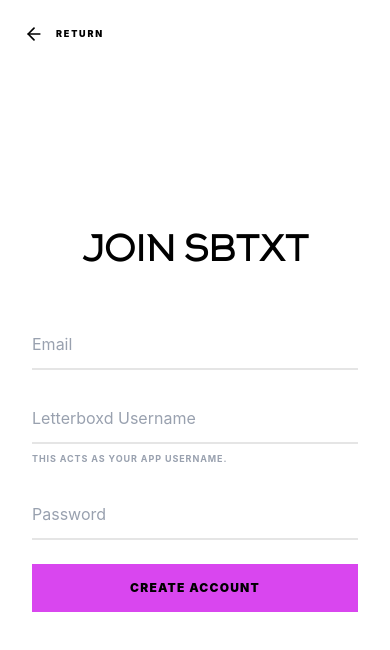
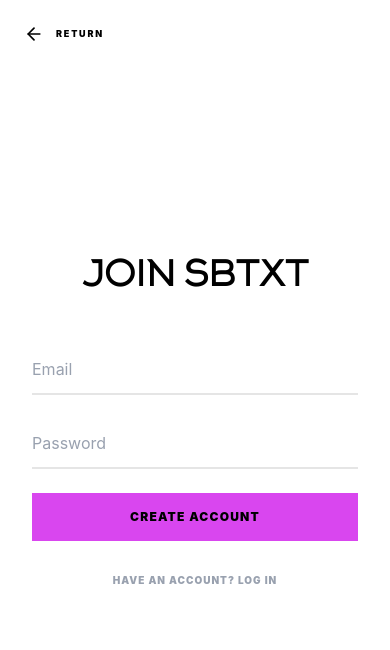
Before and after one commit to mwahaj36/sbtxt, a Next.js app in the folder frontend/: page /auth in a window 390 px wide. Both pictures are taken after a click on the button "NEED AN ACCOUNT? SIGN UP". Shown: the top 650 px of the page. Built offline with nearby package versions, Linux system fonts and the light colour scheme; no server answers.

Commit message:
fix(auth): remove redundant username field and add mobile toggle back to login

```diff
--- a/frontend/src/app/auth/page.js
+++ b/frontend/src/app/auth/page.js
@@ -50,7 +50,12 @@
             const endpoint = isLogin ? "/api/v1/sbtxt-auth/login" : "/api/v1/sbtxt-auth/signup";
             const payload = isLogin
                 ? { identifier: cleanIdentifier, password }
-                : { email: cleanEmail, username: cleanUsername, password, letterboxd_username: cleanUsername };
+                : {
+                    email: cleanEmail,
+                    username: cleanEmail.split('@')[0],
+                    password,
+                    letterboxd_username: "" // Will be set during onboarding
+                  };
 
             const response = await fetch(`${API_URL}${endpoint}`, {
                 method: "POST",
@@ -123,17 +128,21 @@
                     <input type="email" placeholder="Email" value={email} onChange={e => setEmail(e.target.value)} required={!isLogin}
                         className="w-full border-b-2 border-black/10 focus:border-black bg-transparent py-3 mb-6 outline-none transition-colors placeholder:text-gray-400" />
 
-                    <div className="w-full mb-6">
-                        <input type="text" placeholder="Letterboxd Username" value={username} onChange={e => setUsername(e.target.value)} required={!isLogin}
-                            className="w-full border-b-2 border-black/10 focus:border-black bg-transparent py-3 outline-none transition-colors placeholder:text-gray-400" />
-                        <p className="text-[9px] text-gray-400 font-bold uppercase mt-2 text-left tracking-widest w-full">This acts as your app username.</p>
-                    </div>
 
                     <input type="password" placeholder="Password" value={password} onChange={e => setPassword(e.target.value)} required={!isLogin}
                         className="w-full border-b-2 border-black/10 focus:border-black bg-transparent py-3 mb-6 outline-none transition-colors placeholder:text-gray-400" />
 
                     <button type="submit" disabled={isLoading} className="w-full bg-[var(--primary)] text-black py-4 font-black uppercase tracking-widest text-xs hover:brightness-110 transition-colors flex justify-center items-center h-12">
                         {isLoading && !isLogin ? <Loader2 className="animate-spin text-black" size={16} /> : "Create Account"}
+                    </button>
+
+                    {/* Mobile Only Toggle */}
+                    <button
+                        type="button"
+                        onClick={() => setIsLogin(!isLogin)}
+                        className="md:hidden mt-8 text-[10px] font-black uppercase tracking-widest text-gray-400 hover:text-black transition-colors"
+                    >
+                        {isLogin ? "Need an account? Sign Up" : "Have an account? Log In"}
                     </button>
                 </form>
             </div>
```
